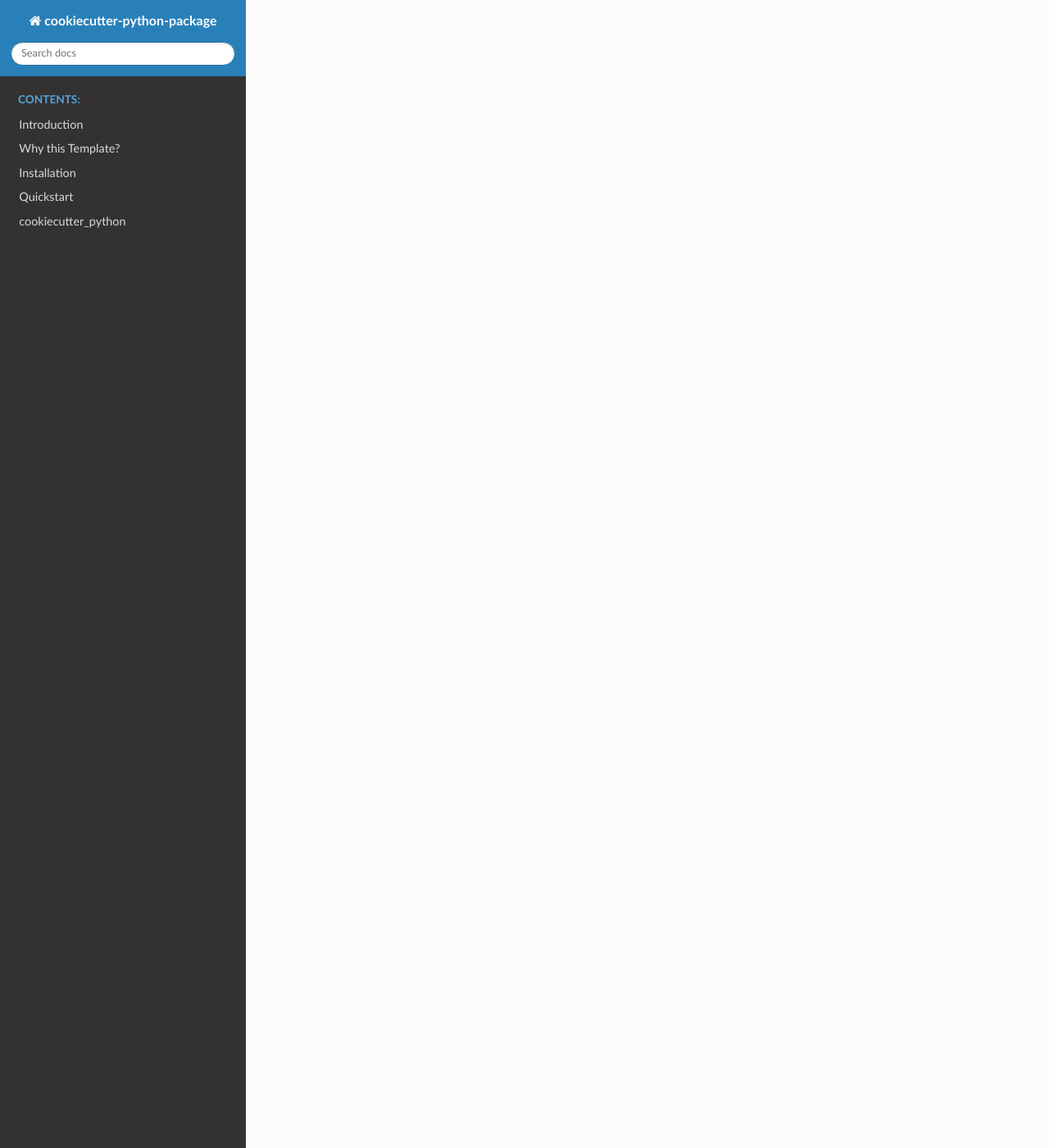
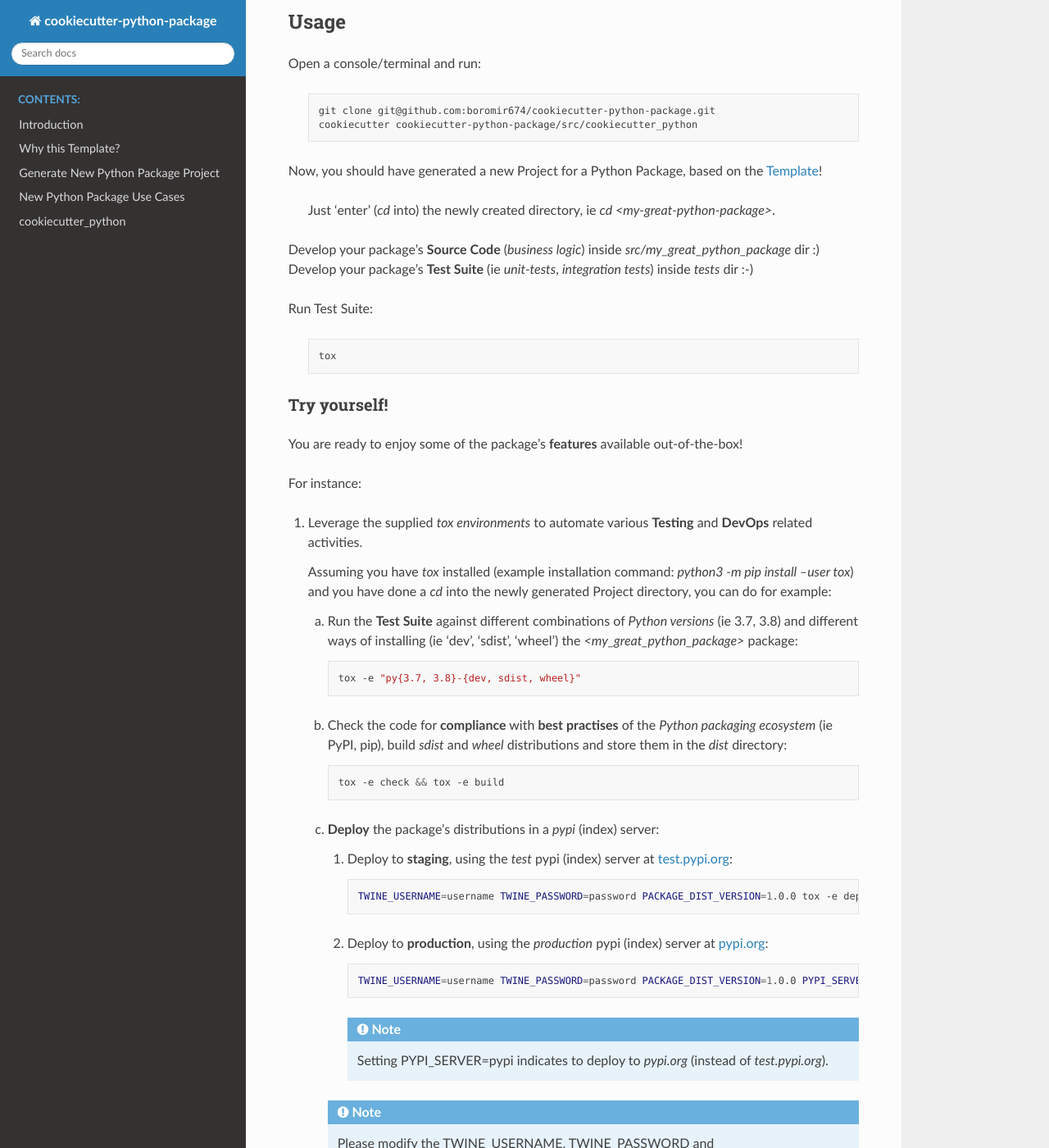
Before and after one commit to boromir674/cookiecutter-python-package, a Sphinx documentation site: the page built from docs/index.rst, in a window 1280 px wide and 1400 px high, scrolled down 1418 px. Shown: the whole window at 82% size. Built offline with Sphinx 7.4.7 and the Read the Docs theme 2.0.0, drawn with Linux system fonts in a browser that asks for light colours; pages that are not in the unit, such as notebooks, are missing from menus; some of the changed text lies outside the part shown.

Commit message:
docs: redesign rst docs

```diff
--- a/README.rst
+++ b/README.rst
@@ -60,11 +60,13 @@ Features
 2. **Python Package Template** (source code at `src/cookiecutter_python/`_) implemented as a `Cookiecutter`
 3. **Tested** on python versions **3.6, 2.7, 3.8, 3.9 and 3.10**, for both **"Linux"** and **"MacOS"** platforms (see `Test Workflow` on `CI`_)
 
-See the **Biskotaki** *Python Package Project*, which was entirely generated using this **Python Package Template:**
+You can check the **Biskotaki** *Python Package Project*, which was entirely generated using this **Python Package Template:**
 
-* **Source Code** hosted on *Github* at https://github.com/boromir674/biskotaki
-* **Python Package** hosted on *pypi.org* at https://pypi.org/project/biskotaki/
-* **CI Pipeline** hosted on *Github Actions* at https://github.com/boromir674/biskotaki/actions
+
+| **Source Code** hosted on *Github* at https://github.com/boromir674/biskotaki
+| **Python Package** hosted on *pypi.org* at https://pypi.org/project/biskotaki/
+| **CI Pipeline** hosted on *Github Actions* at https://github.com/boromir674/biskotaki/actions
+
 
 Generated Python Package Features
 ---------------------------------
@@ -110,9 +112,14 @@ Now, you should have generated a new Project for a Python Package, based on the
 
     Just 'enter' (`cd` into) the newly created directory, ie `cd <my-great-python-package>`.
 
-Develop your package's **Source Code** (`business logic`) inside `src/my_great_python_package` dir :)
+| Develop your package's **Source Code** (`business logic`) inside `src/my_great_python_package` dir :)
+| Develop your package's **Test Suite** (ie `unit-tests`, `integration tests`) inside `tests` dir :-)
 
-Develop your package's **Test Suite** (ie `unit-tests`, `integration tests`) inside `tests` dir :)
+Run Test Suite:
+
+    .. code-block:: shell
+
+        tox
 
 
 Try yourself!
--- a/docs/index.rst
+++ b/docs/index.rst
@@ -1,14 +1,17 @@
 Welcome to Cookiecutter Python Package documentation!
 =====================================================
+
+.. include:: ../README.rst
+
 
 .. toctree::
    :maxdepth: 2
    :caption: Contents:
 
-   intendent_audience
+   introduction
    why_this_library
-   usage/installation
-   usage/quickstart
+   usage/generate_project
+   usage/use_cases
    modules
 
 
--- a/docs/intendent_audience.rst
+++ b/docs/introduction.rst
@@ -1,6 +1,6 @@
-************
+============
 Introduction
-************
+============
 
 | This is **Cookiecutter Python Package**, a *Template Project* used to *generate* fresh new open source *Python Package*'s.
 | The Template is implemented as a *cookiecutter* and it is available both as source code and as a Python Package in itself.
--- /dev/null
+++ b/docs/usage/generate_project.rst
@@ -0,0 +1,23 @@
+===================================
+Generate New Python Package Project
+===================================
+
+| The most common way to generate a new Python Package Project (in the current working directory),
+| is to invoke the *cookiecutter* cli (while supplying the necessary initial information when prompted)
+| and provide this Template as input.
+
+Open a console (ie terminal) and run:
+
+.. code-block:: shell
+
+  # Get Template
+  git clone git@github.com/boromir674/cookiecutter-python-package.git
+
+  # Install cookiecutter if you haven't
+  python -m pip3 install cookiecutter
+
+  # Generate a new Python Package Project locally
+  cookiecutter cookiecutter-python-package/src/cookiecutter_python
+
+
+.. include:: installation.rst
--- a/docs/usage/quickstart.rst
+++ /dev/null
@@ -1,19 +0,0 @@
-**********
-Quickstart
-**********
-
-| The most common case is to generate a new Python Package Project (in the current working directory),
-| while providing the necessary initial information at runtime though the cli parameters.
-
-Open a console (ie terminal) and run:
-
-.. code-block:: shell
-
-  # Get Template
-  git clone git@github.com/boromir674/cookiecutter-python-package.git
-
-  # Install cookiecutter if you haven't
-  python -m pip3 install cookiecutter
-
-  # Generate a new Python Package Project locally
-  cookiecutter cookiecutter-python-package/src/cookiecutter_python
--- /dev/null
+++ b/docs/usage/use_cases.rst
@@ -0,0 +1,64 @@
+============================
+New Python Package Use Cases
+============================
+
+Ready to enjoy some of your newly generated Python Pacakge Project **features** available out-of-the-box!?
+
+For instance:
+
+1. Leverage the supplied `tox environments` to automate various **Testing** and **DevOps** related activities.
+
+   Assuming you have `tox` installed (example installation command: `python3 -m pip install --user tox`)
+   and you have done a `cd` into the newly generated Project directory, you can do for example:
+
+   a. Run the **Test Suite** against different combinations of `Python versions` (ie 3.7, 3.8) and different ways of installing (ie 'dev', 'sdist', 'wheel') the `<my_great_python_package>` package:
+
+      .. code-block:: sh
+
+         tox -e "py{3.7, 3.8}-{dev, sdist, wheel}"
+
+   b. Check the code for **compliance** with **best practises** of the `Python packaging ecosystem` (ie PyPI, pip),
+      build `sdist` and `wheel` distributions and store them in the `dist` directory:
+
+      .. code-block:: sh
+
+           tox -e check && tox -e build
+
+   c. **Deploy** the package's distributions in a `pypi` (index) server:
+
+      1. Deploy to **staging**, using the `test` pypi (index) server at `test.pypi.org`_:
+
+         .. code-block:: sh
+
+             TWINE_USERNAME=username TWINE_PASSWORD=password PACKAGE_DIST_VERSION=1.0.0 tox -e deploy
+
+      2. Deploy to **production**, using the `production` pypi (index) server at `pypi.org`_:
+
+         .. code-block:: sh
+
+             TWINE_USERNAME=username TWINE_PASSWORD=password PACKAGE_DIST_VERSION=1.0.0 PYPI_SERVER=pypi tox -e deploy
+
+         .. note::
+            Setting PYPI_SERVER=pypi indicates to deploy to `pypi.org` (instead of `test.pypi.org`).
+
+      .. note::
+         Please modify the TWINE_USERNAME, TWINE_PASSWORD and PACKAGE_DIST_VERSION envronment variables, accordingly.
+
+         TWINE_USERNAME & TWINE_PASSWORD are used to authenticate (user credentials) with the targeted pypi server.
+
+         PACKAGE_DIST_VERSION is used to avoid accidentally uploading distributions of different versions than intented.
+
+
+2. Leverage the **CI Pipeline** and its **build matrix** to run the **Test Suite** against a combination of
+   different Platforms, different Python interpreter versions and different ways of installing the subject Python Package:
+
+    `Trigger` the **Test Workflow** on the **CI server**, by `pushing` a git commit to a remote branch (ie `master` on github).
+
+    `Navigate` to the `CI Pipeline web interface` (hosted on `Github Actions`) and inspect the **build** results!
+
+
+   .. note::
+      You might have already `pushed`, in case you answered `yes`, in the `initialize_git_repo` prompt, while generating the Python Package,
+      and in that case, the **Test Workflow** should have already started running!
+
+      Out-of-the-box, `triggering` the **Test Workflow** happens only when pushing to the `master` or `dev` branch.
--- a/docs/why_this_library.rst
+++ b/docs/why_this_library.rst
@@ -1,3 +1,4 @@
+==================
 Why this Template?
 ==================
 
```
Also changed, not shown: docs/usage/installation.rst (+5 -4 lines), 1 other file.
